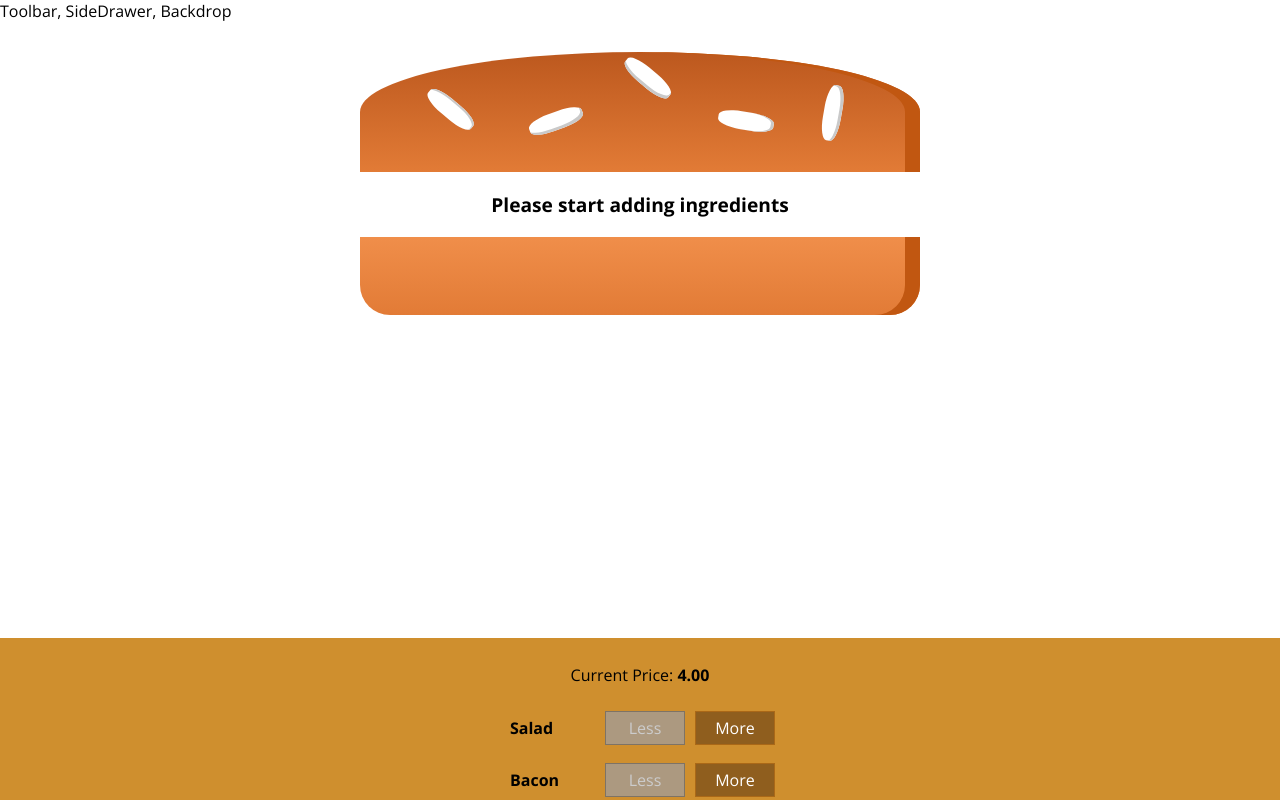
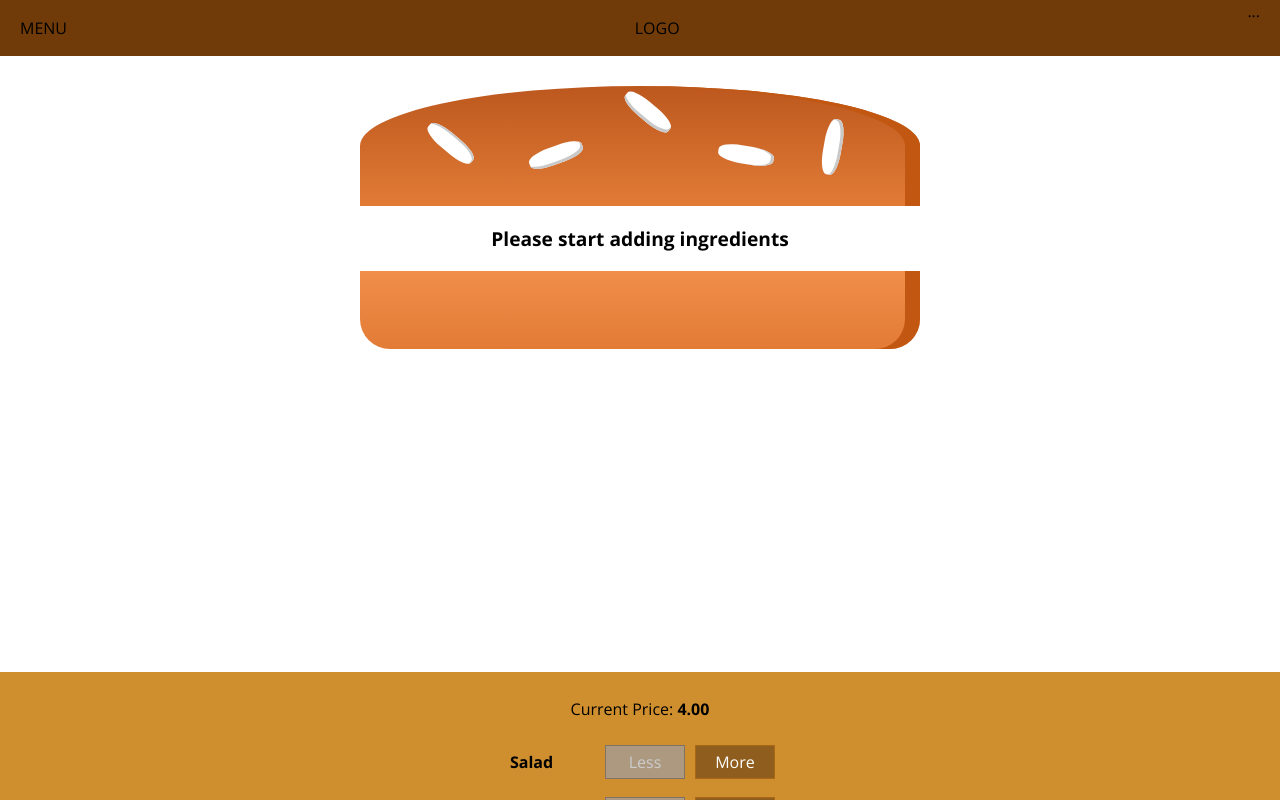
Before and after one commit to hcamposa1994/BurgerApp, a React (Create React App) app: page / in a window 1280 px wide. Shown: the top 800 px of the page. Built offline with nearby package versions, Linux system fonts and the light colour scheme.

Commit message:
implemented a toolbar component to be able to add in future navigation features. tweaked the layout component to implement the toolbar

```diff
--- a/src/components/Layout/Layout.js
+++ b/src/components/Layout/Layout.js
@@ -2,10 +2,11 @@
 
 import Auxiliary from "../../hoc/Auxiliary";
 import classStyles from "./Layout.module.css";
+import Toolbar from "../Navigation/Toolbar/Toolbar";
 
 const Layout = props => (
   <Auxiliary>
-    <div>Toolbar, SideDrawer, Backdrop</div>
+    <Toolbar />
     <main className={classStyles.Content}>{props.children}</main>
   </Auxiliary>
 );
--- a/src/components/Layout/Layout.module.css
+++ b/src/components/Layout/Layout.module.css
@@ -1,3 +1,3 @@
 .Content {
-  margin-top: 16px;
+  margin-top: 72px;
 }
--- /dev/null
+++ b/src/components/Navigation/Toolbar/Toolbar.js
@@ -0,0 +1,15 @@
+import React from "react";
+
+import classStyles from "./Toolbar.module.css";
+
+const Toolbar = props => {
+  return (
+    <header className={classStyles.Toolbar}>
+      <div>MENU</div>
+      <div>LOGO</div>
+      <nav>...</nav>
+    </header>
+  );
+};
+
+export default Toolbar;
--- /dev/null
+++ b/src/components/Navigation/Toolbar/Toolbar.module.css
@@ -0,0 +1,18 @@
+.Toolbar {
+  height: 56px;
+  width: 100%;
+  position: fixed;
+  top: 0;
+  left: 0;
+  background-color: #703b09;
+  display: flex;
+  justify-content: space-between;
+  align-items: center;
+  padding: 0 20px;
+  box-sizing: border-box;
+  z-index: 90;
+}
+
+.Toolbar nav {
+  height: 100%;
+}
```
